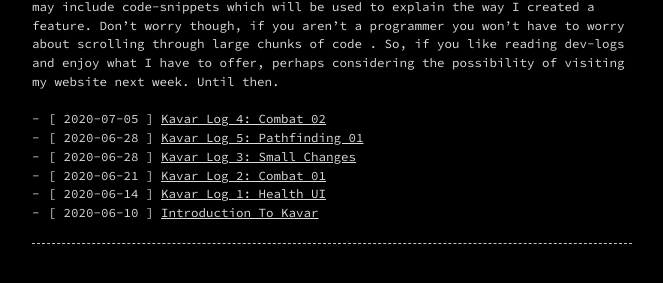
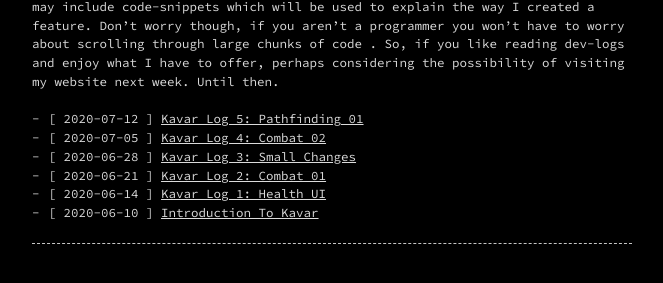
Before and after one commit to KyleS01/KyleS01.github.io, a Jekyll site: the page built from README.md, in a window 1280 px wide. Shown: the part 172-455 px from the top of the page, without its empty margins (308-971 px from the left). Built offline with Jekyll 4.4.1, drawn with Linux system fonts in a browser that asks for light colours; our own code applies the rules of GitHub Pages for plain Markdown files.

Commit message:
Update 2020-7-12-Kavar Log 5.markdown

```diff
--- a/_posts/2020-7-12-Kavar Log 5.markdown
+++ b/_posts/2020-7-12-Kavar Log 5.markdown
@@ -1,7 +1,7 @@
 ---
 layout: post
 title:  "Kavar Log 5: Pathfinding 01"
-date:   2020-6-28 18:40:00 +0100
+date:   2020-7-12 18:40:00 +0100
 categories: Kavar
 ---
 
```
